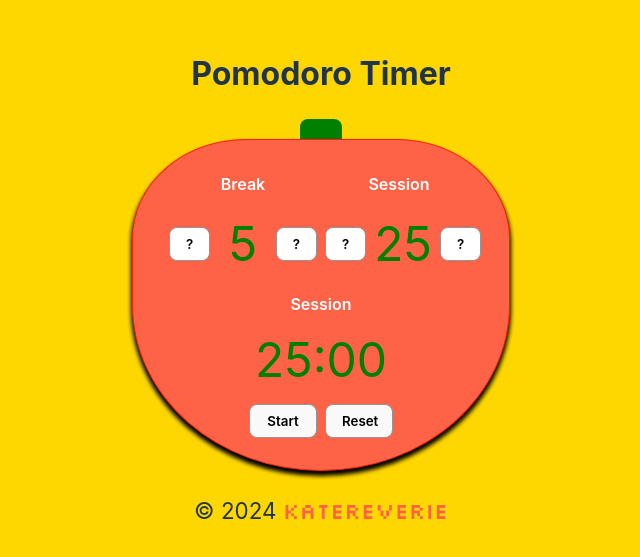
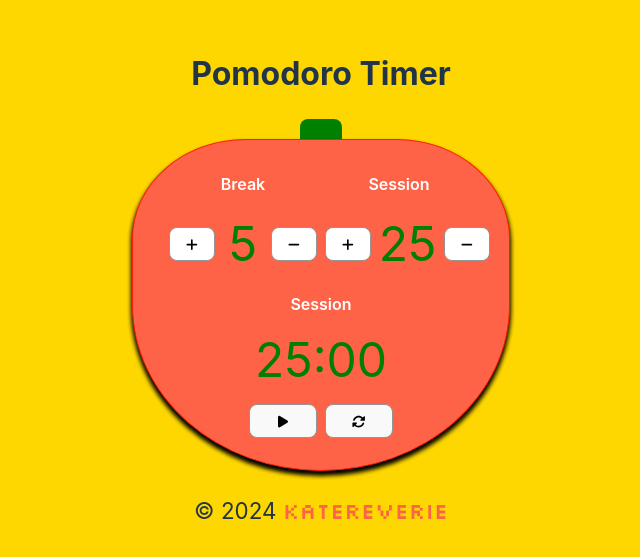
Before and after one commit to katereverie/fcc-proj-PomodoroTimer, a React (Vite) app in the folder pomodoro-timer/: page / in a window 1280 px wide. Shown: the part 111-668 px from the top of the page, without its empty margins (319-959 px from the left). Built offline with nearby package versions, Linux system fonts and the light colour scheme.

Commit message:
update: icons

```diff
--- a/pomodoro-timer/src/App.jsx
+++ b/pomodoro-timer/src/App.jsx
@@ -1,4 +1,6 @@
 import { useState, useEffect, useRef } from 'react'
+import { FontAwesomeIcon} from '@fortawesome/react-fontawesome';
+import { faPlus, faMinus, faSyncAlt, faPlay, faPause } from '@fortawesome/free-solid-svg-icons';
 import alarm from './assets/audio/clock-alarm.mp3';
 import './assets/styles/App.css'
 
@@ -145,11 +147,11 @@ export default function App() {
                 <label id='break-label'>Break</label>
                 <div className='btn-wrapper'>
                     <button id='break-increment' onClick={increment}>
-                      ?
+                      <FontAwesomeIcon icon={faPlus} />
                     </button>
                     <div id='break-length'>{breakLength}</div>
                     <button id='break-decrement' onClick={decrement}>
-                      ?
+                      <FontAwesomeIcon icon={faMinus} />
                     </button>
                 </div>
             </div>
@@ -157,11 +159,11 @@ export default function App() {
                 <label id='session-label'>Session</label>
                 <div className='btn-wrapper'>
                     <button id='session-increment' onClick={increment}>
-                      ?
+                      <FontAwesomeIcon icon={faPlus} />
                     </button>
                     <div id='session-length'>{sessionLength}</div>
                     <button id='session-decrement' onClick={decrement}>
-                      ?
+                      <FontAwesomeIcon icon={faMinus} />
                     </button>
                 </div>
             </div>
@@ -173,8 +175,10 @@ export default function App() {
               <div id='time-left'>
                 {timeLeft}
               </div>
-              <button id='start_stop' onClick={toggleTimer}>{isRunning? 'Pause': 'Start'}</button>
-              <button id='reset' onClick={reset}>Reset</button>
+              <button id='start_stop' onClick={toggleTimer}>{isRunning? <FontAwesomeIcon icon={faPause} />: <FontAwesomeIcon icon={faPlay} />}</button>
+              <button id='reset' onClick={reset}>
+                <FontAwesomeIcon icon={faSyncAlt} />
+              </button>
               <audio id='beep' ref={audioRef} src={alarm} />
           </div>
         </div>
```
